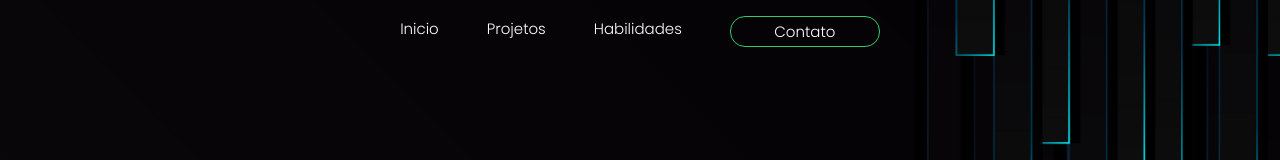
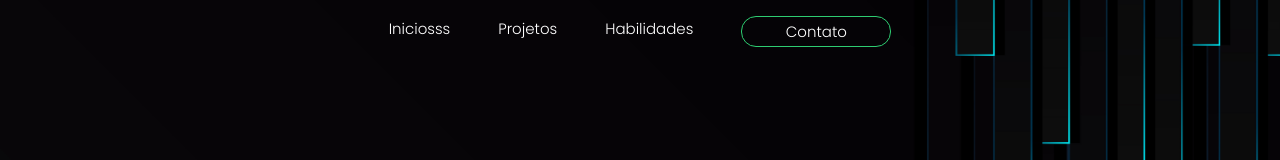
Before and after one commit to QAtXx/Site_Pessoal, a plain HTML site: page index.html in a window 1280 px wide. Shown: the top 160 px of the page. Drawn offline with Linux system fonts and the light colour scheme.

Commit message:
Update index.html

```diff
--- a/index.html
+++ b/index.html
@@ -16,7 +16,7 @@
         <header>
             <div class="menu-nav">
                 <li>
-                    <a href="index.html">Inicio</a>
+                    <a href="index.html">Iniciosss</a>
                 </li>
                 <li>
                     <a href="projetos.html">Projetos</a>
```
